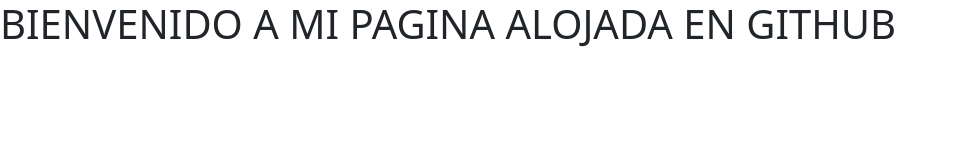
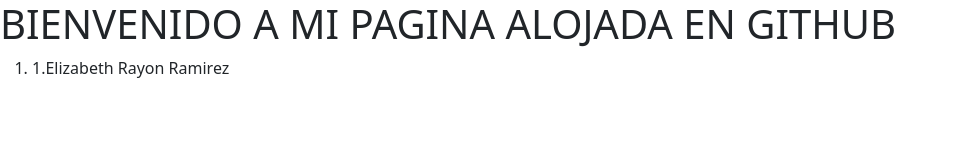
Before and after one commit to ProfCristianPalma/webtest2022.github.io, a plain HTML site: page index.html in a window 1280 px wide. Shown: the whole page, without its empty margins (0-954 px from the left). Drawn offline with nearby package versions, Linux system fonts and the light colour scheme.

Commit message:
Modificamos el encabezado y agregue mi nombre

```diff
--- a/index.html
+++ b/index.html
@@ -8,10 +8,14 @@
     <!-- Bootstrap CSS -->
     <link href="https://cdn.jsdelivr.net/npm/bootstrap@5.1.3/dist/css/bootstrap.min.css" rel="stylesheet" integrity="sha384-1BmE4kWBq78iYhFldvKuhfTAU6auU8tT94WrHftjDbrCEXSU1oBoqyl2QvZ6jIW3" crossorigin="anonymous">
 
-    <title>Hello, world!</title>
+    <title>Pagina Clonada</title>
   </head>
   <body>
     <h1>BIENVENIDO A MI PAGINA ALOJADA EN GITHUB</h1>
+
+    <ol>
+    <li>1.Elizabeth Rayon Ramirez</li>
+    </ol>
 
     <!-- Optional JavaScript; choose one of the two! -->
 
```
